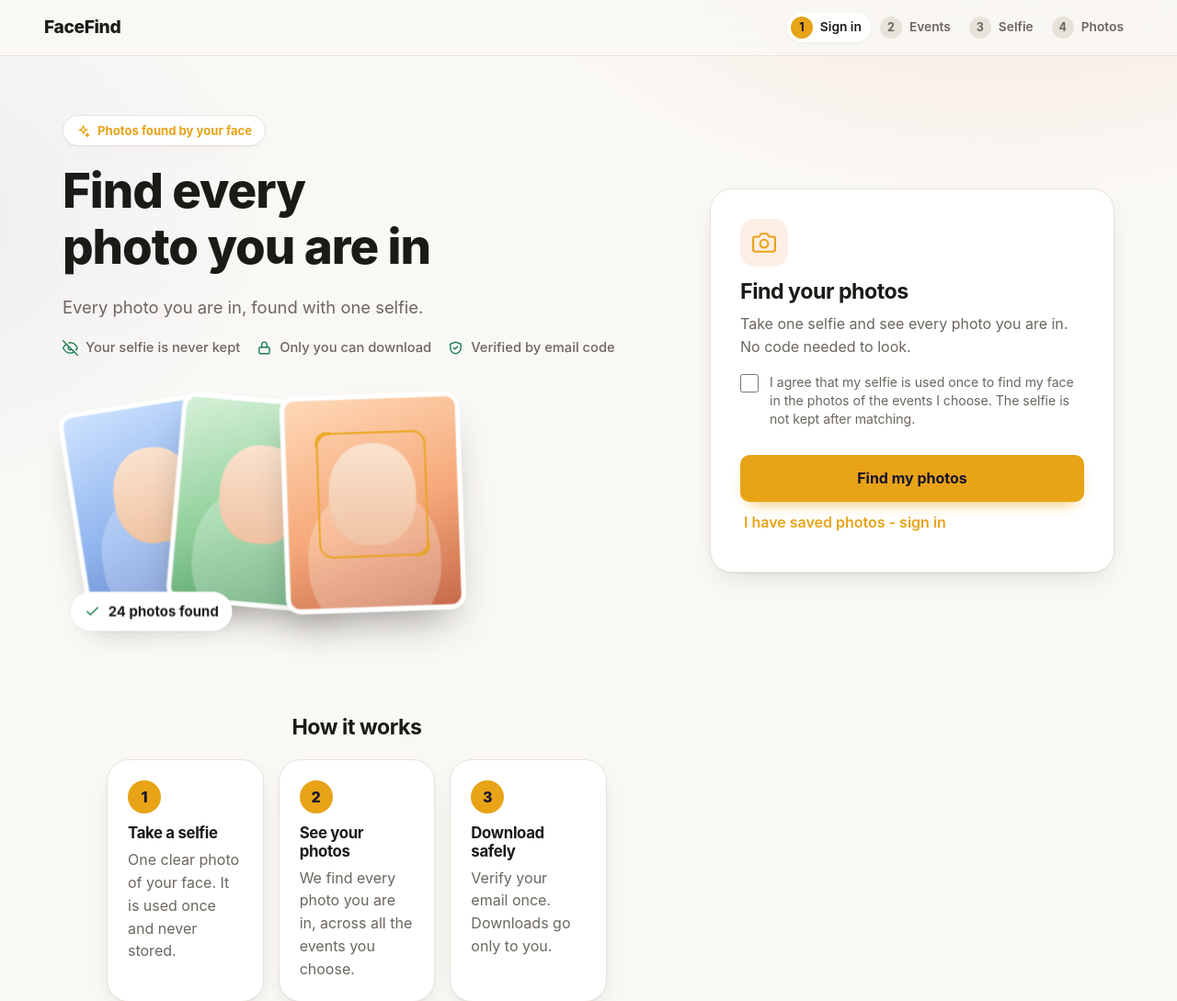
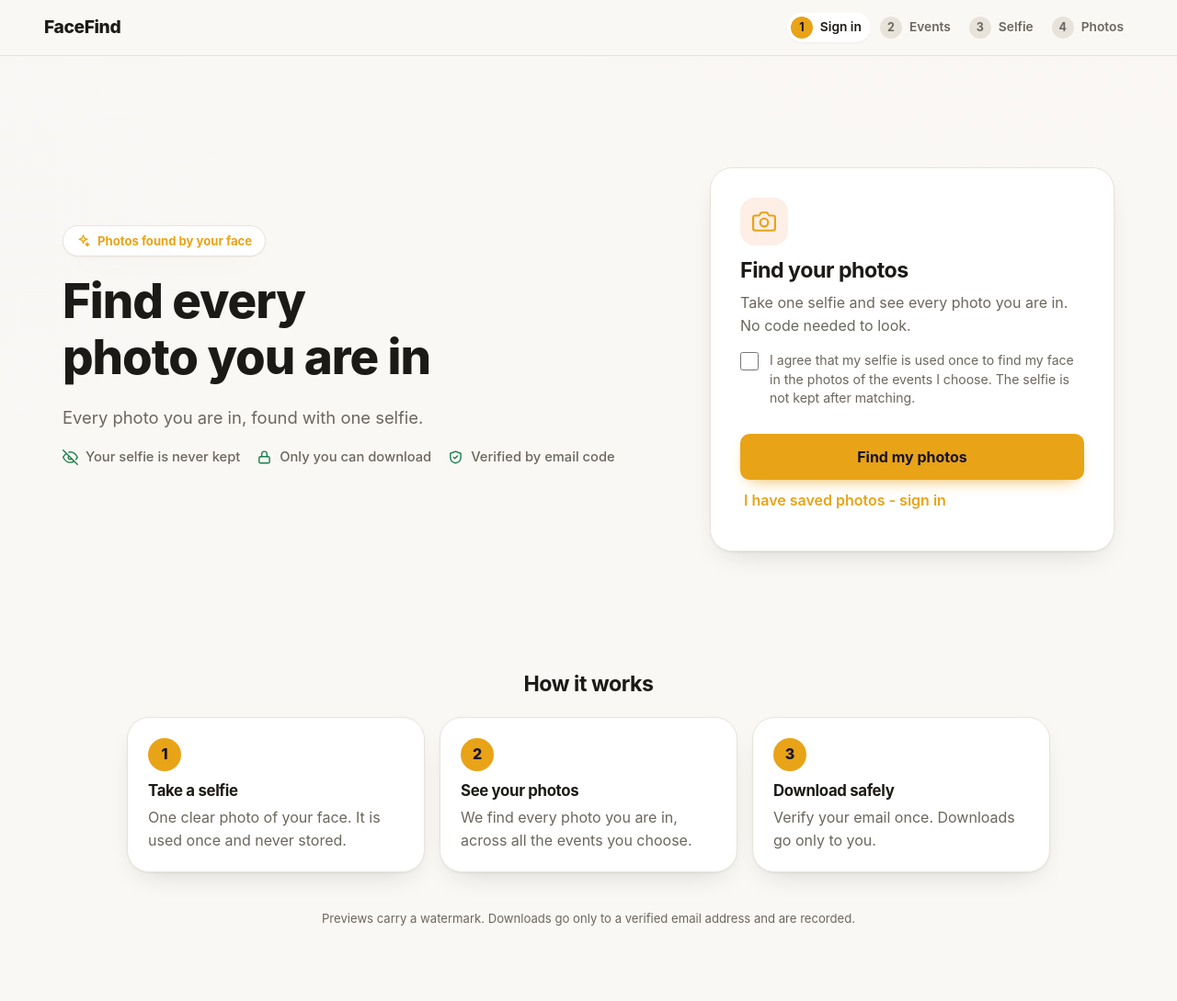
Before and after one commit to sagarkerhalkar/facefind, a Flask app: page / in a window 1280 px wide. Shown: the top 1089 px of the page at 92% size. After the commit the page ends 1007 px from the top, so only its background shows below. Run offline with Flask 3, Linux system fonts and the light colour scheme; data comes from the database, SQL or seed files in the repository; data that the repository does not hold is empty; parts of the project's set-up code (start-up, migrations or seed data) failed here and were passed over; some libraries are stand-ins or nearby versions.

Commit message:
Guest: remove fake photo stack, autoplay events, no background after login, stricter matching (#20)
Claude-Session: https://claude.ai/code/session_01T16f8vsmQ7mfHZTK4PjVnG

Co-authored-by: Claude <noreply@anthropic.com>

```diff
--- a/config.py
+++ b/config.py
@@ -94,7 +94,7 @@ DOWNLOAD_LINK_TTL = 120    # seconds
 # compared with thousands of faces that lets other people through, so the
 # default is stricter. It can be changed on the admin page ("Match strictness").
 _thr = os.environ.get("MATCH_THRESHOLD", "").strip()
-MATCH_THRESHOLD = float(_thr) if _thr not in ("", "0.40", "0.363") else 0.45
+MATCH_THRESHOLD = float(_thr) if _thr not in ("", "0.40", "0.363") else 0.50
 MAX_RESULTS = 500
 # A small copy of every photo with a face is kept from the scan (about 30 KB
 # each), so the photo page loads at once - also for photos on Google Drive.
@@ -107,7 +107,8 @@ PREVIEW_SIDE = 1400         # watermarked preview, large enough for the full-pag
 # a photo must also resemble the guest's OTHER matched photos, not only the selfie.
 SMALL_FACE = 60             # face width in pixels below which the stricter bar applies
 SMALL_FACE_EXTRA = 0.08
-GROUP_EXTRA = 0.08
+GROUP_EXTRA = 0.10
+REL_MARGIN = 0.30          # a face must also be within this of the best match for the selfie
 # Photos scanned at the same time. More = faster, but the PC gets busier.
 SCAN_WORKERS = int(os.environ.get("SCAN_WORKERS", "0")) or max(1, min(6, (os.cpu_count() or 2) - 1))
 # Google Drive photos are read straight from Drive into memory (never saved).
--- a/indexer.py
+++ b/indexer.py
@@ -452,8 +452,10 @@ def match(m, sizes, vec, threshold=None):
     thr = config.MATCH_THRESHOLD if threshold is None else threshold
     sims = m @ vec
     need = np.where((sizes > 0) & (sizes < config.SMALL_FACE), thr + config.SMALL_FACE_EXTRA, thr)
+    if len(sims):
+        need = np.maximum(need, float(sims.max()) - config.REL_MARGIN)
     cand = np.nonzero(sims >= need)[0]
-    if len(cand) >= 4:
+    if len(cand) >= 3:
         order = cand[np.argsort(-sims[cand])]
         core = order[:max(3, len(order) // 4)]
         centre = m[core].mean(axis=0) + vec / len(core)
--- a/static/app.js
+++ b/static/app.js
@@ -50,7 +50,11 @@
       });
     }
     function step(n) { front = (front + n + cards.length) % cards.length; place(); }
-    function play() { /* cards move only when the guest moves them: nothing shifts by itself */ }
+    function play() {            // next events turn by themselves; hovering or reduced motion stops it
+      clearInterval(timer);
+      if (calm || cards.length < 2) return;
+      timer = setInterval(() => { if (!document.hidden) step(1); }, 3500);
+    }
     cards.forEach((c, i) => c.addEventListener("click", (e) => {
       if (i !== front) { e.preventDefault(); front = i; place(); }      // a side card comes to the front first
     }));
--- a/static/style.css
+++ b/static/style.css
@@ -22,6 +22,10 @@ b { color:var(--ink); }
 a { color:var(--accent); }
 
 .backdrop { position:fixed; inset:0; z-index:-1; background:radial-gradient(900px 500px at 85% -10%, rgba(232,89,12,.10), transparent 60%), radial-gradient(700px 500px at -10% 30%, rgba(80,70,200,.07), transparent 60%), var(--bg); background-size:cover; background-position:center; }
+
+.backdrop::after { content:""; position:absolute; inset:0; background:linear-gradient(rgba(250,248,245,.92),rgba(250,248,245,.84)); }
+body.in .backdrop { background-image:none !important; }
+body.in .backdrop::after { background:none; }
 
 /* top bar + progress */
 .top { display:flex; align-items:center; gap:18px; padding:14px clamp(16px,4vw,48px); position:sticky; top:0; z-index:20; background:rgba(250,248,245,.85); backdrop-filter:blur(12px); -webkit-backdrop-filter:blur(12px); border-bottom:1px solid var(--line); }
--- a/templates/guest.html
+++ b/templates/guest.html
@@ -48,12 +48,6 @@
     <li><svg class="ic"><use href="#g-lock"/></svg> Only you can download</li>
     <li><svg class="ic"><use href="#g-shield"/></svg> Verified by email code</li>
   </ul>
-  <div class="stack3d tilt" aria-hidden="true">
-    <div class="shot s3"><i class="face"></i></div>
-    <div class="shot s2"><i class="face"></i></div>
-    <div class="shot s1"><i class="face"></i><div class="scanbox"><b></b><u></u></div></div>
-    <div class="chip"><svg class="ic"><use href="#g-check"/></svg> 24 photos found</div>
-  </div>
   {{ flow(promos_before, "flow-before") }}
 </section>
 {% endif %}
@@ -160,6 +154,7 @@
   <section id="after" hidden>{% if promos_after %}<h2 class="after-title">From {{ brand }}</h2>{{ flow(promos_after, "flow-after") }}{% endif %}</section>
 {% endif %}
 </main>
+</div>
 {% if event or portal %}
 <section class="how" id="how"><h2>How it works</h2>
 <ol>
@@ -168,7 +163,6 @@
   <li><span class="n">3</span><h3>Download safely</h3><p>Verify your email once. Downloads go only to you.</p></li>
 </ol></section>
 {% endif %}
-</div>
 <p class="foot">Previews carry a watermark. Downloads go only to a verified email address and are recorded.</p>
 <script src="{{ url_for('static', filename='app.js') }}?v={{ static_v('app.js') }}"></script>
 </body>
```
Also changed, not shown: docs/PROJECT-LOG.md (+1 -0 lines).
